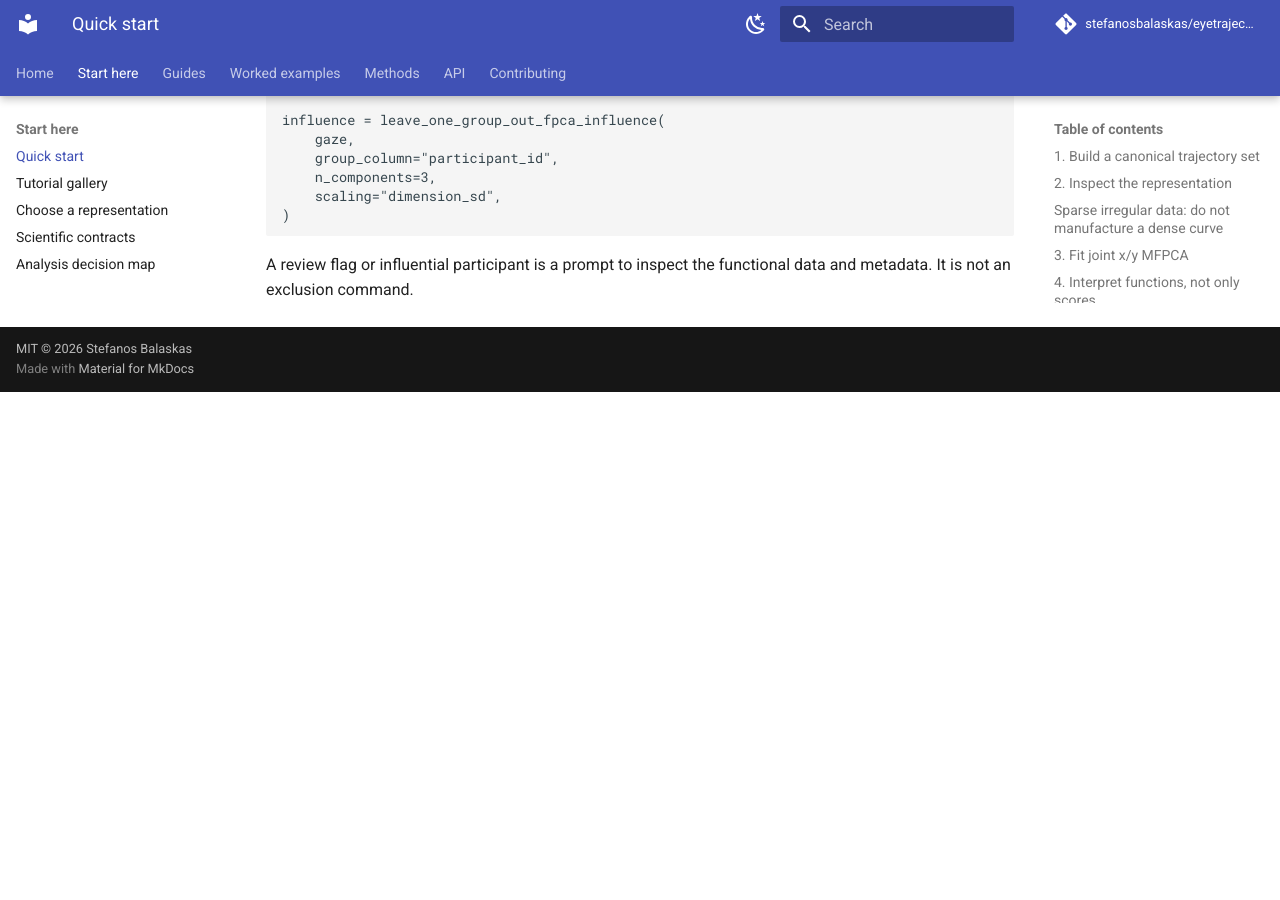
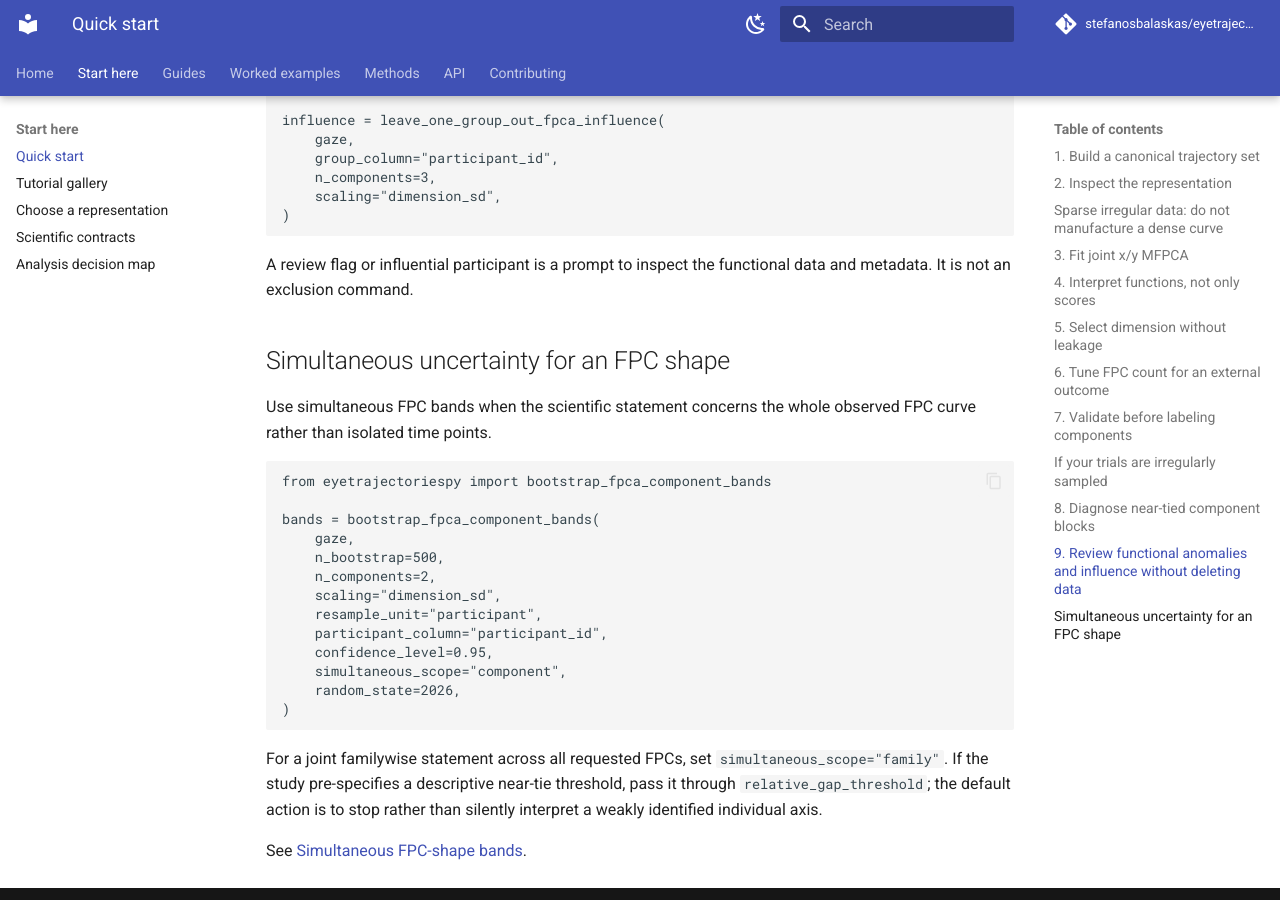
Before and after one commit to stefanosbalaskas/eyetrajectoriespy, an MkDocs documentation site: the page built from docs/quickstart.md, in a window 1280 px wide and 900 px high, scrolled down 3833 px. Built offline with MkDocs 1.6.1 and Material for MkDocs 9.7.7, drawn with Linux system fonts in a browser that asks for light colours; comment, search, counter and statistics services are not loaded; before the commit the page ends 4225 px from its top, so only the background shows below that.

Commit message:
Expand FPC band usage and limitations guidance

```diff
--- a/docs/methods/assumptions.md
+++ b/docs/methods/assumptions.md
@@ -76,3 +76,12 @@ Outcome-tuned component selection assumes that the chosen fold structure represe
 For grouped repeated trials, group folds prevent participant leakage but do not alter the curve-level regression likelihood. Gaussian regression assumes the stated linear score/outcome relation for the predictive model; binomial regression additionally requires usable class variation and a convergent, non-separated fit in every training fold.
 
 Nested CV is required when the performance of the complete component-selection procedure, rather than only the selected count, is the target of evaluation.
+
+
+## Simultaneous FPC-shape bands
+
+Bootstrap-calibrated FPC bands assume the selected resampling unit approximates independent sampling units. With repeated trials, participant-level resampling is usually the relevant contract when participants are the independent units.
+
+Component matching and sign alignment handle label/sign indeterminacy across ordinary bootstrap perturbations, but they do not make a near-tied individual eigenfunction identifiable. The optional relative-eigengap screen is therefore descriptive and requires an analyst-supplied threshold.
+
+The current calibration is finite over the observed time × functional-dimension grid. It does not impose smooth-process assumptions sufficient to extend simultaneous coverage continuously between sampled grid points.
--- a/docs/methods/limitations.md
+++ b/docs/methods/limitations.md
@@ -143,3 +143,20 @@ A training fold with only one class, perfect separation, or non-convergence is n
 ## Inner-CV loss is not unbiased final performance
 
 After tuning FPC count, use an outer held-out loop when predictive performance is reported as a substantive result. The inner minimum loss is selection evidence rather than an untouched performance estimate.
+
+
+## Simultaneous FPC bands do not solve eigenfunction identifiability
+
+Matched/sign-aligned bootstrap bands quantify resampling variability around a selected individual FPC axis. When adjacent eigenvalues are close, the scientifically stable object may be the eigenspace rather than either axis. Use eigengap and principal-angle subspace diagnostics before giving a near-tied FPC an individual substantive label.
+
+## FPC bands are observed-grid bootstrap approximations
+
+The studentized maximum is calibrated over the sampled time-by-dimension grid. The implementation does not claim exact finite-sample coverage, nor does it claim coverage between observed time points.
+
+## Component-wise and familywise scope answer different questions
+
+Component-wise calibration controls the maximum over one FPC grid at a time. Familywise calibration takes the maximum over all requested FPCs as well as the grid and is therefore more conservative. The scope must be reported.
+
+## Bootstrap unit changes the uncertainty target
+
+Curve resampling treats trajectories as exchangeable independent units. Participant resampling keeps repeated trials clustered within resampled participants. Choosing the wrong unit can produce misleading uncertainty even if the numerical bands look stable.
--- a/docs/quickstart.md
+++ b/docs/quickstart.md
@@ -170,3 +170,26 @@ Interpret a stable block as a reproducible functional span, not as proof that th
     )
 
 A review flag or influential participant is a prompt to inspect the functional data and metadata. It is not an exclusion command.
+
+
+## Simultaneous uncertainty for an FPC shape
+
+Use simultaneous FPC bands when the scientific statement concerns the whole observed FPC curve rather than isolated time points.
+
+    from eyetrajectoriespy import bootstrap_fpca_component_bands
+
+    bands = bootstrap_fpca_component_bands(
+        gaze,
+        n_bootstrap=500,
+        n_components=2,
+        scaling="dimension_sd",
+        resample_unit="participant",
+        participant_column="participant_id",
+        confidence_level=0.95,
+        simultaneous_scope="component",
+        random_state=2026,
+    )
+
+For a joint familywise statement across all requested FPCs, set <code>simultaneous_scope="family"</code>. If the study pre-specifies a descriptive near-tie threshold, pass it through <code>relative_gap_threshold</code>; the default action is to stop rather than silently interpret a weakly identified individual axis.
+
+See [Simultaneous FPC-shape bands](guides/simultaneous-fpc-bands.md).
```
Also changed, not shown: docs/concepts/decision-map.md (+1 -0 lines), docs/guides/component-uncertainty.md (+9 -0 lines).
